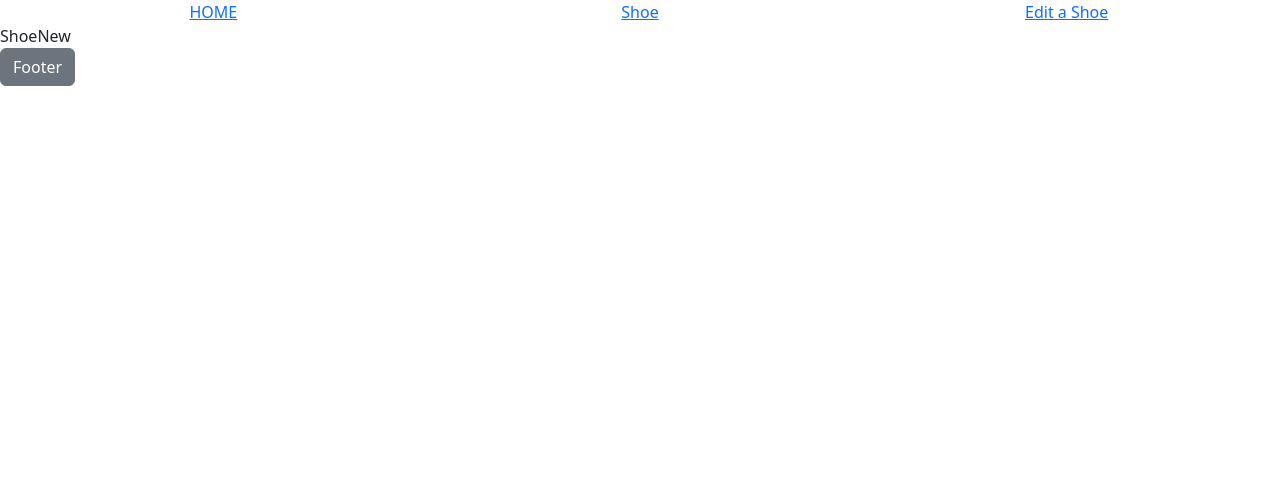
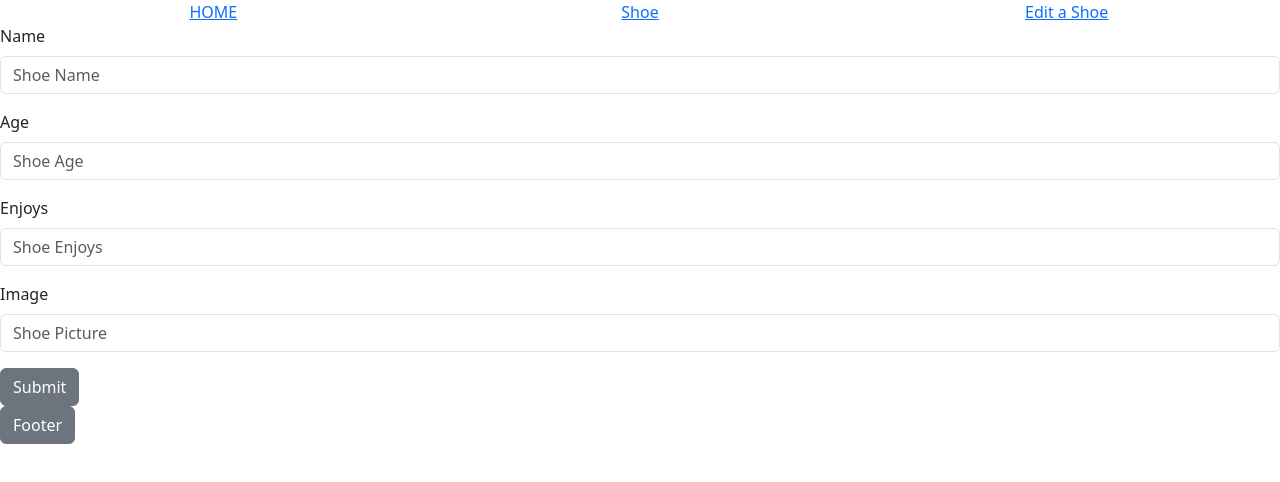
Before and after one commit to Jk0ng/sole-mate-frontend, a React (Create React App) app: page /shoenew in a window 1280 px wide. Shown: the top 482 px of the page. Built offline with nearby package versions, Linux system fonts and the light colour scheme.

Commit message:
create-functionality done-jk

```diff
--- a/src/App.js
+++ b/src/App.js
@@ -13,7 +13,10 @@ import ShoeShow from './pages/ShoeShow'
 
 const App = () => {
   const [shoes, setShoes] = useState(mockShoes)
-  console.log(shoes)
+  const createShoe = (shoe) => {
+    console.log(shoe)
+  }
+
 
   return (
     <>
@@ -26,7 +29,7 @@ const App = () => {
         />
         <Route path="/shoeindex" element={<ShoeIndex shoes={shoes} />}
         />
-        <Route path="/shoenew" element={<ShoeNew />}
+        <Route path="/shoenew" element={<ShoeNew createShoe={createShoe} />}
         />
         <Route path="/shoeshow/:id" element={<ShoeShow shoes={shoes} />}
         />
--- a/src/pages/ShoeNew.js
+++ b/src/pages/ShoeNew.js
@@ -1,8 +1,89 @@
-import React from 'react';
-const ShoeNew = () => {
+import React, { useState } from 'react';
+import { Button, Form, FormGroup, Label, Input } from 'reactstrap';
+import { useNavigate } from 'react-router-dom';
+
+
+const ShoeNew = ({createShoe}) => {
+    const navigate = useNavigate()
+    const [newShoe, setNewShoe] = useState({
+        name: "",
+        age: "",
+        enjoys: "",
+        image: ""
+    })
+    const handleChange = (e) =>{
+        setNewShoe({...newShoe,[e.target.name]: e.target.value})
+    }
+    const handleSubmit =() => {
+        createShoe(newShoe)
+        navigate("/shoeindex")
+    }
     return (
         <div>
-            ShoeNew
+            <Form>
+                <FormGroup>
+                    <Label for="name">
+                        Name
+                    </Label>
+                    <Input
+                        id="name"
+                        name="name"
+                        placeholder="Shoe Name"
+                        type="text"
+                        onChange={handleChange}
+                        value={newShoe.name}
+                    />
+                </FormGroup>
+            </Form>
+            <Form>
+                <FormGroup>
+                    <Label for="age">
+                        Age
+                    </Label>
+                    <Input
+                        id="age"
+                        name="age"
+                        placeholder="Shoe Age"
+                        type="integer"
+                        onChange={handleChange}
+                        value={newShoe.age}
+                    />
+                </FormGroup>
+            </Form>
+            <Form>
+                <FormGroup>
+                    <Label for="enjoys">
+                        Enjoys
+                    </Label>
+                    <Input
+                        id="enjoys"
+                        name="enjoys"
+                        placeholder="Shoe Enjoys"
+                        type="text"
+                        onChange={handleChange}
+                        value={newShoe.enjoys}
+                    />
+                </FormGroup>
+            </Form>
+            <Form>
+                <FormGroup>
+                    <Label for="image">
+                        Image
+                    </Label>
+                    <Input
+                        id="image"
+                        name="image"
+                        placeholder="Shoe Picture"
+                        type="text"
+                        onChange={handleChange}
+                        value={newShoe.image}
+                    />
+                </FormGroup>
+            </Form>
+            <Button onClick={handleSubmit}>
+                Submit
+            </Button>
+
         </div>
     )
 }
```
Also changed, not shown: 1 other file (tests, documents, lock files or other folders).
